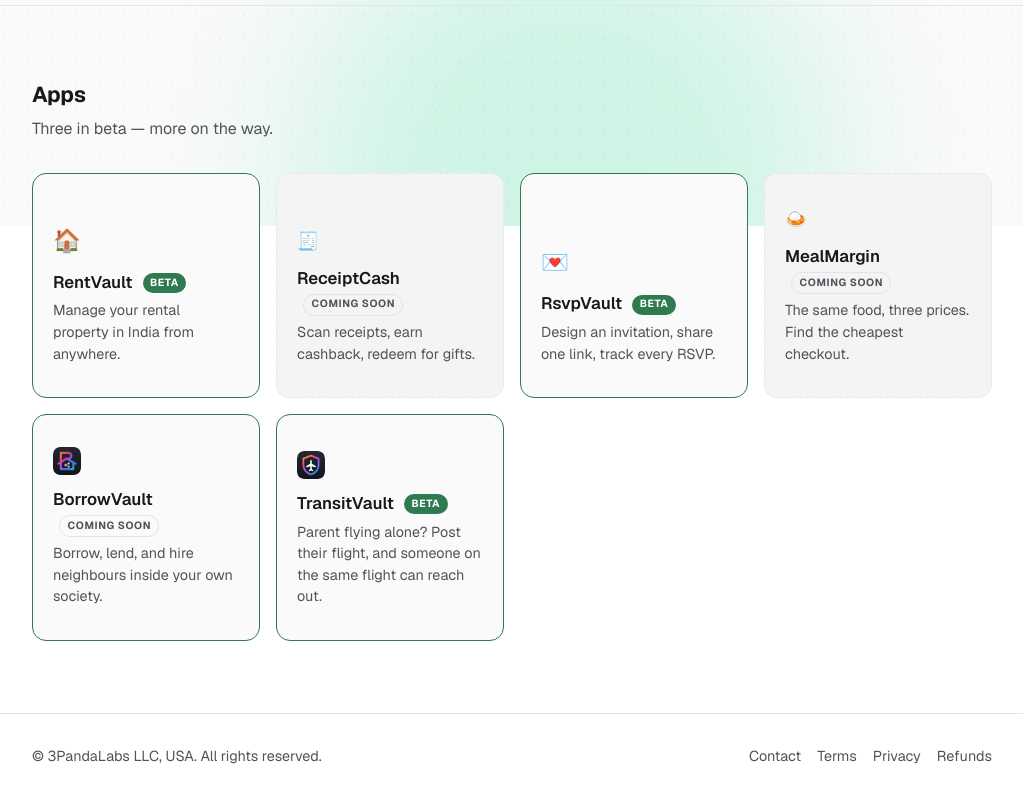
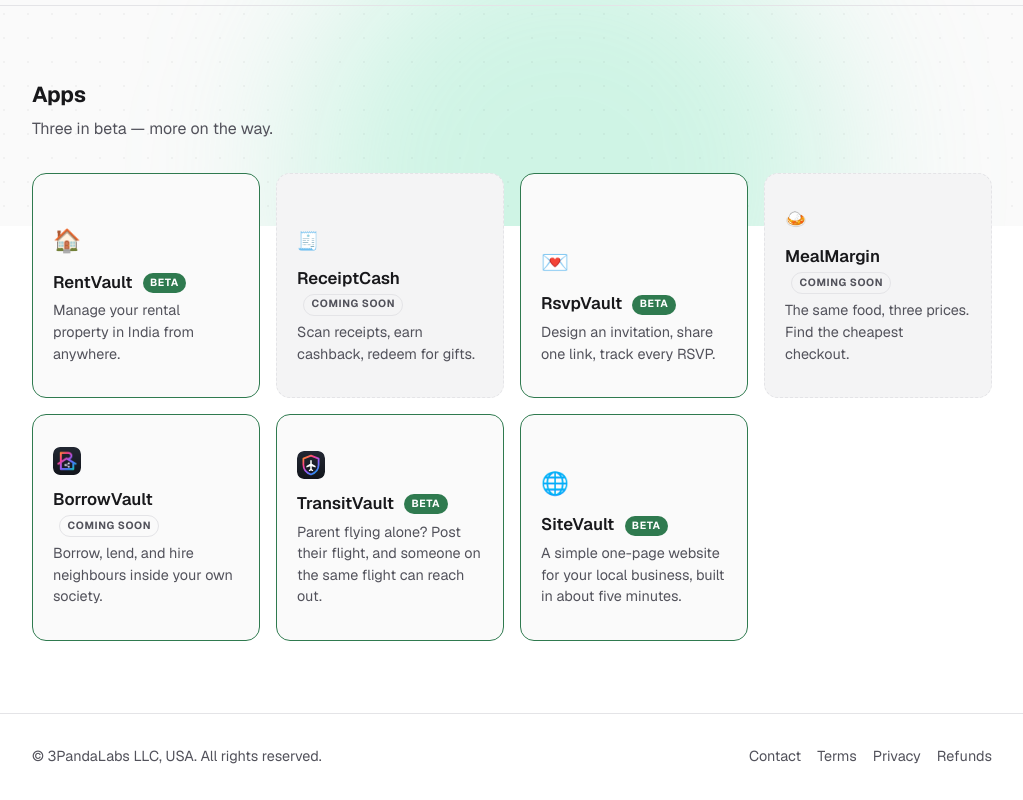
Before and after one commit to 3pandalabs/3pandalabs-website, a plain HTML site: page public/index.html in a window 1280 px wide. Shown: the part 574-1374 px from the top of the page, without its empty margins (128-1151 px from the left). Drawn offline with nearby package versions, Linux system fonts and the light colour scheme.

Commit message:
Add SiteVault to the apps grid, terms and privacy lists
SiteVault is live at sitevault.3pandalabs.com (one-page websites for local
businesses). Adds its card to the apps grid and its policy links to the
company terms/privacy app lists.

Co-Authored-By: Claude Opus 4.8 (1M context) <noreply@anthropic.com>

```diff
--- a/public/index.html
+++ b/public/index.html
@@ -105,6 +105,11 @@
             <p class="app-card-title">TransitVault <span class="app-card-badge">Beta</span></p>
             <p class="app-card-desc">Parent flying alone? Post their flight, and someone on the same flight can reach out.</p>
           </a>
+          <a class="app-card app-card-live" href="https://sitevault.3pandalabs.com" target="_blank" rel="noopener">
+            <span class="app-card-icon" aria-hidden="true">🌐</span>
+            <p class="app-card-title">SiteVault <span class="app-card-badge">Beta</span></p>
+            <p class="app-card-desc">A simple one-page website for your local business, built in about five minutes.</p>
+          </a>
         </div>
       </div>
     </section>
```
Also changed, not shown: public/privacy.html (+1 -0 lines), public/terms.html (+1 -0 lines).
